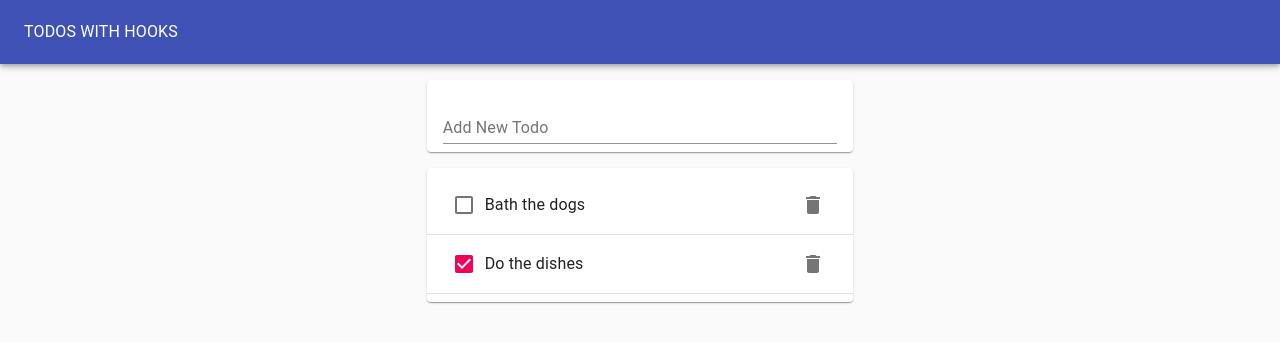
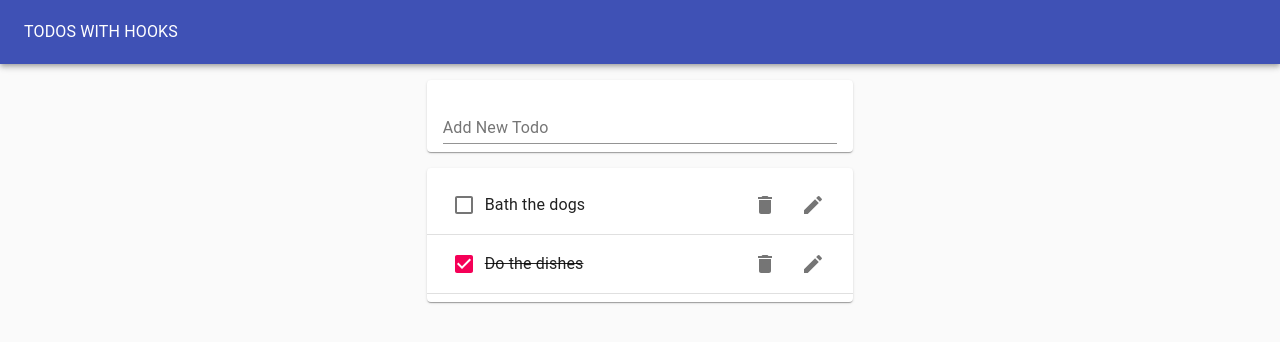
Before and after one commit to diasjuniorr/hooks-todo-example, a React (Create React App) app: page / in a window 1280 px wide. Shown: the top 342 px of the page. Built offline with nearby package versions, Linux system fonts and the light colour scheme.

Commit message:
Adds line through for compelted tasks

```diff
--- a/src/components/Todo/index.tsx
+++ b/src/components/Todo/index.tsx
@@ -17,10 +17,17 @@ const Todo: React.FC<Props> = ({ task, completed }) => {
     <>
       <ListItem>
         <Checkbox checked={completed} />
-        <ListItemText>{task}</ListItemText>
+        <ListItemText
+          style={{ textDecoration: completed ? 'line-through' : 'none' }}
+        >
+          {task}
+        </ListItemText>
         <ListItemSecondaryAction>
           <IconButton>
-            <DeleteIcon />
+            <DeleteIcon aria-label="Delete" />
+          </IconButton>
+          <IconButton>
+            <EditIcon aria-label="Edit" />
           </IconButton>
         </ListItemSecondaryAction>
       </ListItem>
```
